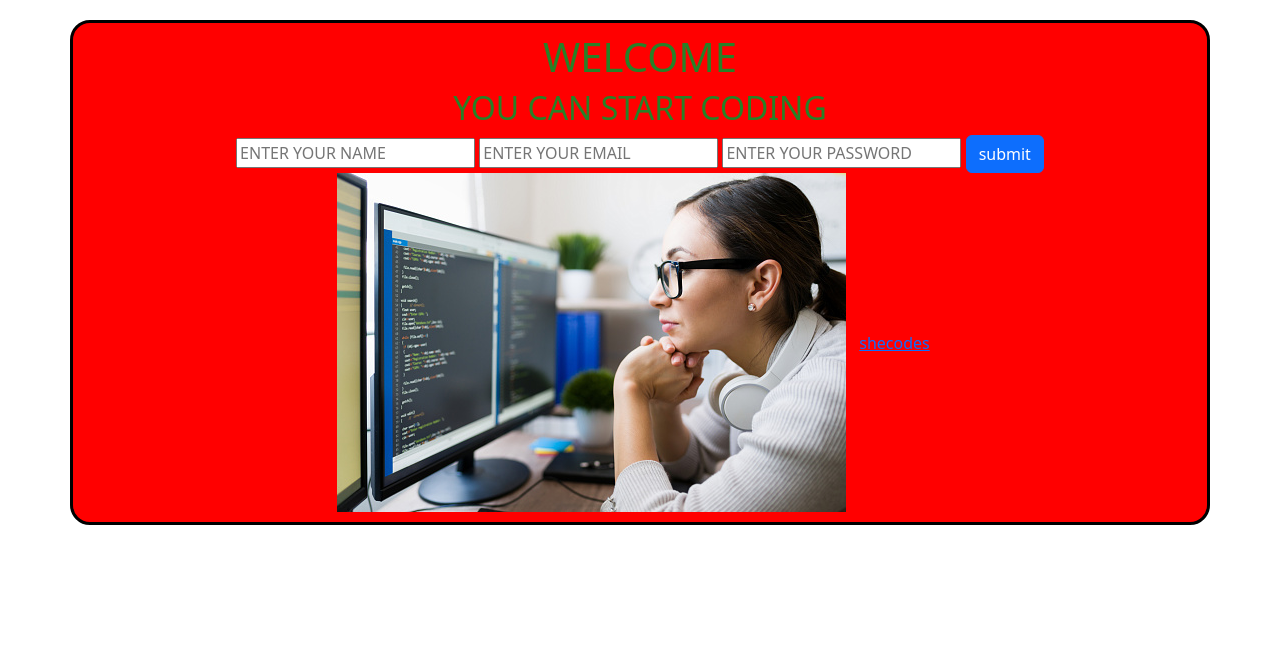
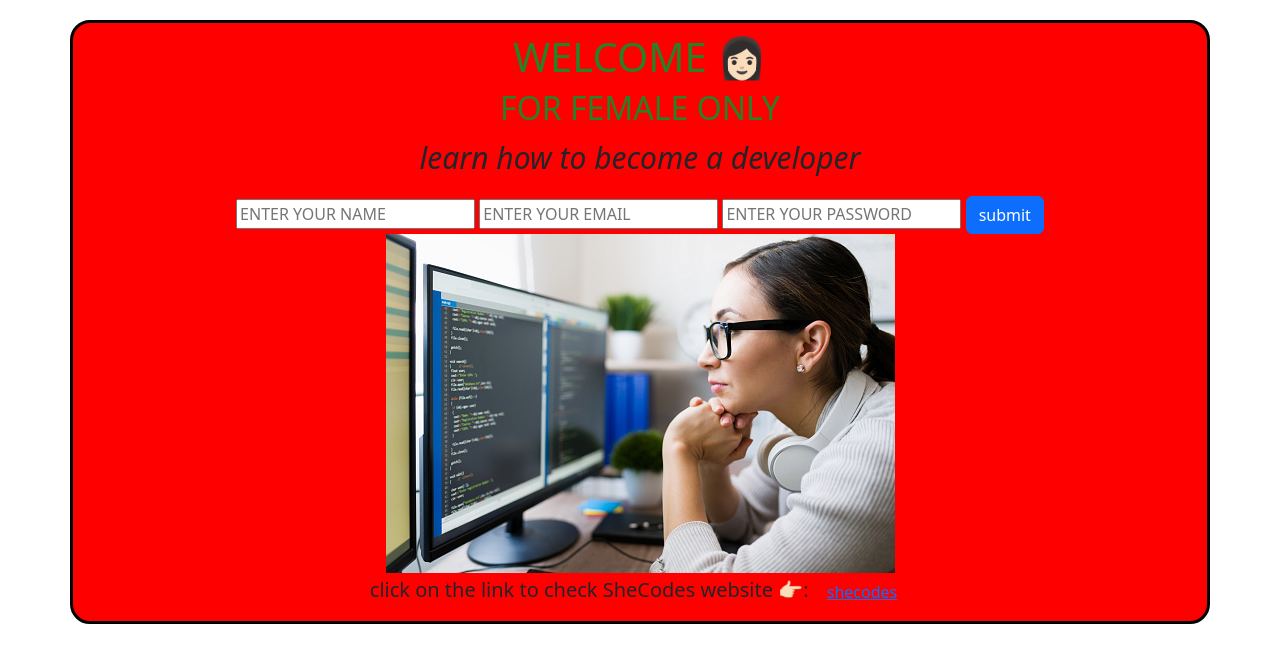
Before and after one commit to habybheart1/adorable-project, a plain HTML site: page index.html in a window 1280 px wide. Drawn offline with nearby package versions, Linux system fonts and the light colour scheme.

Commit message:
updated the HTML and CSS

```diff
--- a/index.html
+++ b/index.html
@@ -15,8 +15,9 @@
   </head>
   <body>
     <div class="container">
-      <h1>WELCOME</h1>
-      <h2>YOU CAN START CODING</h2>
+      <h1>WELCOME 👩🏻</h1>
+      <h2>FOR FEMALE ONLY</h2>
+      <p id="paragraph">learn how to become a developer</p>
       <div id="log-in-form">
         <form>
           <input type="text" placeholder="ENTER YOUR NAME" autocomplete="on" />
@@ -24,11 +25,13 @@
           <input type="password" placeholder="ENTER YOUR PASSWORD" />
           <input type="button" value="submit" class="btn btn-primary" />
         </form>
-        <img src="lady coding.jpg" alt="lady coding" /><span
-          ><a href="https://www.shecodes.io/"
-            ><button type="button" class="btn btn-link">shecodes</button></a
-          ></span
-        >
+        <img src="lady coding.jpg" alt="lady coding" />
+        <div id="link">
+          click on the link to check SheCodes website 👉🏻:
+          <a href="https://www.shecodes.io/"
+            ><button type="button" class="btn btn-link">shecodes</button>
+          </a>
+        </div>
       </div>
     </div>
     <script src="script.js"></script>
--- a/styles.css
+++ b/styles.css
@@ -1,15 +1,22 @@
 h1,
 h2 {
-  text-align: center;
   color: rgb(39, 129, 39);
 }
 #log-in-form {
   text-align: center;
 }
 .container {
+  text-align: center;
   border: solid 3px black;
   border-radius: 20px;
   background: red;
   margin: 20px;
   padding: 10px 20px;
 }
+#link {
+  font-size: 20px;
+}
+#paragraph {
+  font-style: italic;
+  font-size: 30px;
+}
```
